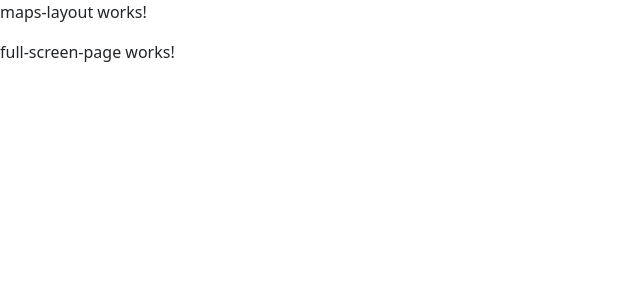
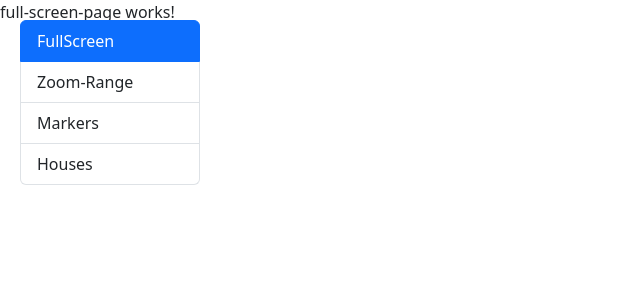
Before and after one commit to kroyx/MapsApp-Angular, an Angular app: page /maps/fullscreen in a window 1280 px wide. Shown: the top 300 px of the page, without its empty margins (0-640 px from the left). Built offline with nearby package versions, Linux system fonts and the light colour scheme.

Commit message:
Diseño del menu de la aplicacion

```diff
--- a/src/app/maps/components/side-menu/side-menu.component.css
+++ b/src/app/maps/components/side-menu/side-menu.component.css
@@ -0,0 +1,4 @@
+li {
+  cursor: pointer;
+  transition: 0.2s all;
+}
--- a/src/app/maps/components/side-menu/side-menu.component.html
+++ b/src/app/maps/components/side-menu/side-menu.component.html
@@ -1 +1,7 @@
-<p>side-menu works!</p>
+<ul class="list-group">
+  <li
+    *ngFor="let menuItem of menuItems"
+    [routerLink]="[menuItem.route]"
+    routerLinkActive="active"
+    class="list-group-item">{{ menuItem.name }}</li>
+</ul>
--- a/src/app/maps/components/side-menu/side-menu.component.ts
+++ b/src/app/maps/components/side-menu/side-menu.component.ts
@@ -1,10 +1,21 @@
 import { Component } from '@angular/core';
 
+export interface MenuItem {
+  name: string;
+  route: string;
+}
+
 @Component({
-  selector: 'app-side-menu',
+  selector: 'maps-side-menu',
   templateUrl: './side-menu.component.html',
   styleUrls: ['./side-menu.component.css']
 })
 export class SideMenuComponent {
 
+  public menuItems: MenuItem[] = [
+    { route: '/maps/fullscreen', name: 'FullScreen' },
+    { route: '/maps/zoom-range', name: 'Zoom-Range' },
+    { route: '/maps/markers', name: 'Markers' },
+    { route: '/maps/properties', name: 'Houses' },
+  ];
 }
--- a/src/app/maps/layout/maps-layout/maps-layout.component.css
+++ b/src/app/maps/layout/maps-layout/maps-layout.component.css
@@ -0,0 +1,7 @@
+maps-side-menu {
+  position: fixed;
+  top: 20px;
+  left: 20px;
+  z-index: 999;
+  width: 180px;
+}
--- a/src/app/maps/layout/maps-layout/maps-layout.component.html
+++ b/src/app/maps/layout/maps-layout/maps-layout.component.html
@@ -1,3 +1,3 @@
-<p>maps-layout works!</p>
+<maps-side-menu/>
 
 <router-outlet />
```
